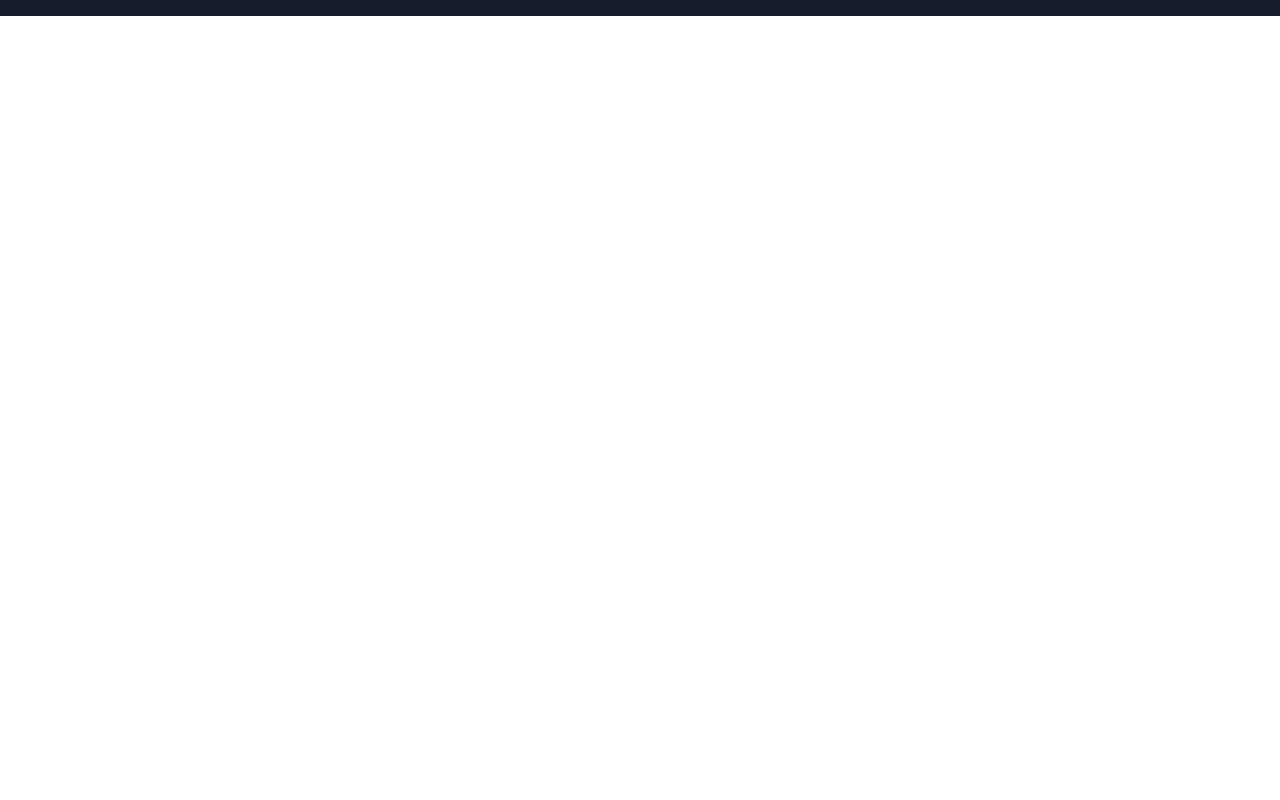
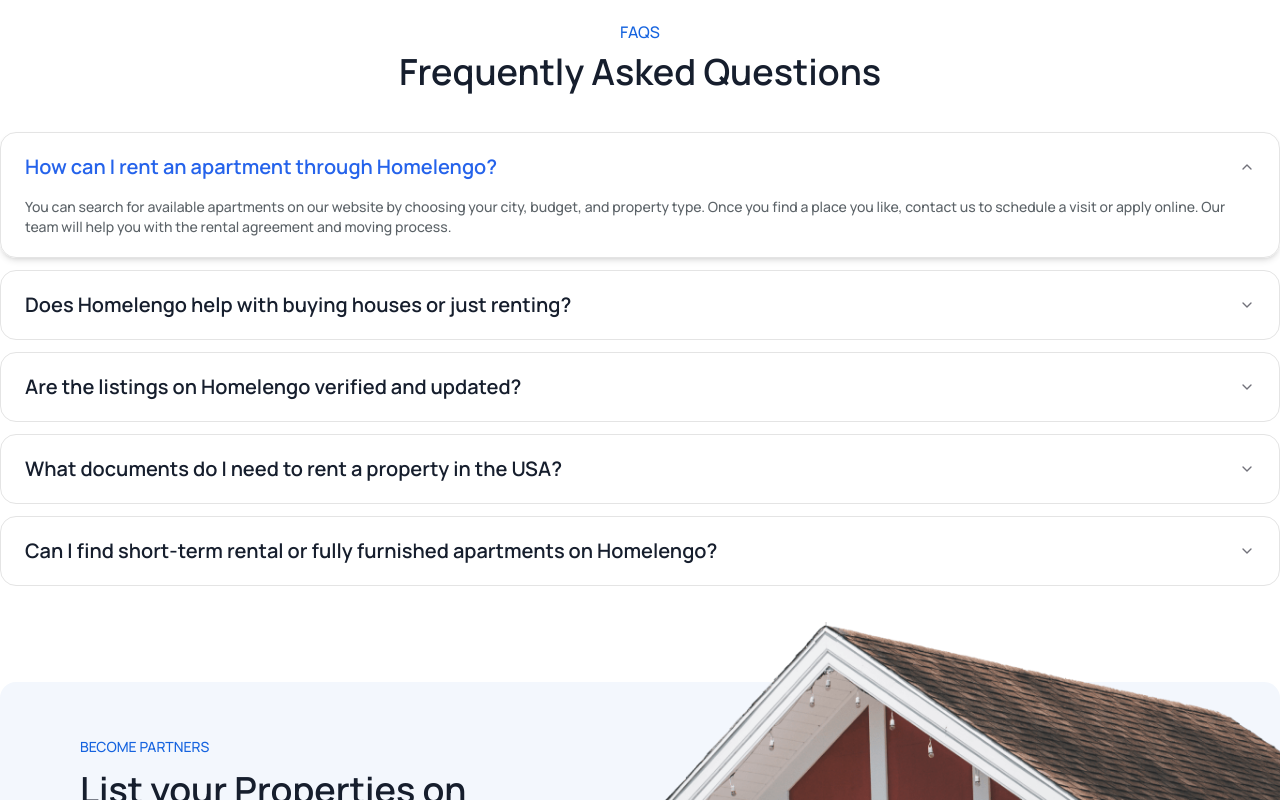
Before and after one commit to aryan7123/homelengo, a Next.js app: page /our-services in a window 1280 px wide. Shown: the part 2000-2800 px from the top of the page. Before the commit the page ends 2016 px from the top, so only its background shows below. Built offline with nearby package versions, Linux system fonts and the light colour scheme; no server answers; the database is empty.

Commit message:
completed the our services page

```diff
--- a/app/components/Faqs.tsx
+++ b/app/components/Faqs.tsx
@@ -6,7 +6,11 @@
   AccordionTrigger,
 } from "@/components/ui/accordion";
 
+import { usePathname } from "next/navigation";
+
 const Faqs = () => {
+  const pathname = usePathname();
+
   return (
     <>
       <div className="w-full py-10">
@@ -16,6 +20,8 @@
             Frequently Asked Questions
           </h2>
         </div>
+
+        {pathname === "/contact-us" && (
           <Accordion
             type="single"
             collapsible
@@ -27,15 +33,16 @@
               value="item-1"
             >
               <AccordionTrigger className="text-xl text-[#161e2d] font-semibold data-[state=open]:text-blue-600">
-              What types of accommodation are available in the USA for long-term
-              stays?
+                What types of accommodation are available in the USA for
+                long-term stays?
               </AccordionTrigger>
               <AccordionContent className="flex flex-col gap-2">
                 <p className="text-sm text-[#5c6368] font-medium">
-                In the USA, long-term accommodation options include apartments,
-                single-family homes, condominiums, townhouses, and shared
-                housing. Many areas also offer furnished corporate rentals and
-                extended-stay hotels for professionals or temporary residents.
+                  In the USA, long-term accommodation options include
+                  apartments, single-family homes, condominiums, townhouses, and
+                  shared housing. Many areas also offer furnished corporate
+                  rentals and extended-stay hotels for professionals or
+                  temporary residents.
                 </p>
               </AccordionContent>
             </AccordionItem>
@@ -54,8 +61,8 @@
                   <li className="mb-1">Los Angeles: $2,200 – $3,500/month</li>
                   <li className="mb-1">Chicago: $1,500 – $2,800/month</li>
                   <li>
-                  Suburban and smaller-town areas are generally more affordable
-                  than coastal metro regions.
+                    Suburban and smaller-town areas are generally more
+                    affordable than coastal metro regions.
                   </li>
                 </p>
               </AccordionContent>
@@ -70,8 +77,8 @@
               <AccordionContent className="flex flex-col gap-2">
                 <p className="text-sm text-[#5c6368] font-medium">
                   While a credit history helps, it’s not always required.
-                Landlords may accept a larger security deposit, a co-signer, or
-                proof of income or employment, especially for international
+                  Landlords may accept a larger security deposit, a co-signer,
+                  or proof of income or employment, especially for international
                   renters or new arrivals.
                 </p>
               </AccordionContent>
@@ -81,7 +88,8 @@
               value="item-4"
             >
               <AccordionTrigger className="text-xl text-[#161e2d] font-semibold data-[state=open]:text-blue-600">
-              What’s the process of buying a house in the USA as a non-resident?
+                What’s the process of buying a house in the USA as a
+                non-resident?
               </AccordionTrigger>
               <AccordionContent className="flex flex-col gap-2">
                 <p className="text-sm text-[#5c6368] font-medium">
@@ -106,14 +114,90 @@
               </AccordionTrigger>
               <AccordionContent className="flex flex-col gap-2">
                 <p className="text-sm text-[#5c6368] font-medium">
-                Not always. Rules vary by city and state. Some cities (e.g. San
-                Francisco, New York, Los Angeles) have strict regulations on
-                short-term rentals. It’s important to check local laws and
+                  Not always. Rules vary by city and state. Some cities (e.g.
+                  San Francisco, New York, Los Angeles) have strict regulations
+                  on short-term rentals. It’s important to check local laws and
                   obtain permits or licenses if you plan to rent out a property.
                 </p>
               </AccordionContent>
             </AccordionItem>
           </Accordion>
+        )}
+
+        {pathname === "/our-services" && (
+          <Accordion
+            type="single"
+            collapsible
+            className="w-full mt-10"
+            defaultValue="item-1"
+          >
+            <AccordionItem
+              className="border border-[#e4e4e4] rounded-2xl py-1 px-6 mb-3 data-[state=open]:shadow-md"
+              value="item-1"
+            >
+              <AccordionTrigger className="text-xl text-[#161e2d] font-semibold data-[state=open]:text-blue-600">
+                How can I rent an apartment through Homelengo?
+              </AccordionTrigger>
+              <AccordionContent className="flex flex-col gap-2">
+                <p className="text-sm text-[#5c6368] font-medium">
+                  You can search for available apartments on our website by choosing your city, budget, and property type. Once you find a place you like, contact us to schedule a visit or apply online. Our team will help you with the rental agreement and moving process.
+                </p>
+              </AccordionContent>
+            </AccordionItem>
+            <AccordionItem
+              className="border border-[#e4e4e4] rounded-2xl py-1 px-6 mb-3 data-[state=open]:shadow-md"
+              value="item-2"
+            >
+              <AccordionTrigger className="text-xl text-[#161e2d] font-semibold data-[state=open]:text-blue-600">
+                Does Homelengo help with buying houses or just renting?
+              </AccordionTrigger>
+              <AccordionContent className="flex flex-col gap-2">
+                <p className="text-sm text-[#5c6368] font-medium">
+                  Homelengo offers both rental and buying services. If you’re looking to buy a house, we provide property listings, connect you with agents, and guide you through the buying process, including inspections, paperwork, and closing.
+                </p>
+              </AccordionContent>
+            </AccordionItem>
+            <AccordionItem
+              className="border border-[#e4e4e4] rounded-2xl mb-3 py-1 px-6 data-[state=open]:shadow-md"
+              value="item-3"
+            >
+              <AccordionTrigger className="text-xl text-[#161e2d] font-semibold data-[state=open]:text-blue-600">
+                Are the listings on Homelengo verified and updated?
+              </AccordionTrigger>
+              <AccordionContent className="flex flex-col gap-2">
+                <p className="text-sm text-[#5c6368] font-medium">
+                  Yes, all property listings on Homelengo are verified by our team to ensure they are real and accurate. We update the listings regularly so you can find the most recent and available options.
+                </p>
+              </AccordionContent>
+            </AccordionItem>
+            <AccordionItem
+              className="border border-[#e4e4e4] rounded-2xl mb-3 py-1 px-6 data-[state=open]:shadow-md"
+              value="item-4"
+            >
+              <AccordionTrigger className="text-xl text-[#161e2d] font-semibold data-[state=open]:text-blue-600">
+                What documents do I need to rent a property in the USA?
+              </AccordionTrigger>
+              <AccordionContent className="flex flex-col gap-2">
+                <p className="text-sm text-[#5c6368] font-medium">
+                  To rent a property, you usually need ID proof (passport or driver’s license), proof of income or job offer, a credit check, and sometimes a reference from a previous landlord. Our team will guide you based on the landlord’s requirements.
+                </p>
+              </AccordionContent>
+            </AccordionItem>
+            <AccordionItem
+              className="border border-[#e4e4e4] rounded-2xl py-1 px-6 data-[state=open]:shadow-md"
+              value="item-5"
+            >
+              <AccordionTrigger className="text-xl text-[#161e2d] font-semibold data-[state=open]:text-blue-600">
+                Can I find short-term rental or fully furnished apartments on Homelengo?
+              </AccordionTrigger>
+              <AccordionContent className="flex flex-col gap-2">
+                <p className="text-sm text-[#5c6368] font-medium">
+                  Yes, Homelengo offers various types of rentals, including short-term and fully furnished apartments. Use the filters on the website to find properties that match your needs.
+                </p>
+              </AccordionContent>
+            </AccordionItem>
+          </Accordion>
+        )}
       </div>
     </>
   );
--- a/app/components/Sidebar.tsx
+++ b/app/components/Sidebar.tsx
@@ -156,10 +156,6 @@
                             </DropdownMenuItem>
                         </DropdownMenuContent>
                     </DropdownMenu>
-                    <button type="button" className='flex items-center justify-center bg-[#1563df] transition-colors hover:bg-[#0e49a6] text-white text-sm gap-3 rounded-full w-52 py-4'>
-                        <CopyIcon />
-                        <span>Submit Property</span>
-                    </button>
                     <MobileSidebar />
                 </div>
             </nav>
--- a/app/our-services/page.tsx
+++ b/app/our-services/page.tsx
@@ -4,10 +4,13 @@
 import Navbar from "../components/Navbar";
 import Footer from "../components/Footer";
 import CarouselSlider from "../components/CarouselSlider";
+import Testimonials from "../components/Testimonials";
 import Link from "next/link";
 
 import { motion } from "framer-motion";
 import { ArrowRight } from "lucide-react";
+import Faqs from "../components/Faqs";
+import Partners from "../components/Partners";
 
 const page = () => {
   return (
@@ -127,6 +130,9 @@
             </div>
             <CarouselSlider />
           </div>
+          <Testimonials />
+          <Faqs />
+          <Partners />
         </div>
       </section>
       <Footer />
```
Also changed, not shown: app/components/Testimonials.tsx (+95 -2 lines), 1 other file (tests, documents, lock files or other folders). Lines whose indentation alone changed are shown as unchanged.
